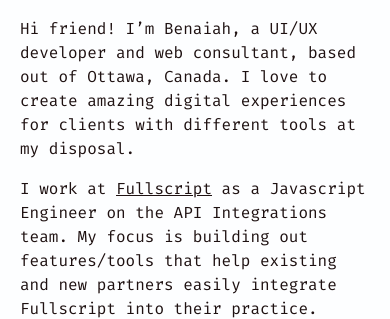
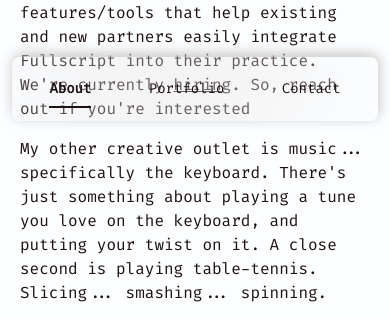
Before and after one commit to bambie1/gatsby-portfolio, a Gatsby site: page /about in a window 390 px wide. Shown: the part 719-1038 px from the top of the page. Built offline with nearby package versions, Linux system fonts and the light colour scheme; Gatsby itself is replaced by a stand-in of ours.

Commit message:
mobile navbar

```diff
--- a/src/components/Layout.js
+++ b/src/components/Layout.js
@@ -2,6 +2,8 @@ import React from "react";
 import { Link } from "gatsby";
 import "@fontsource/fira-code";
 import { StaticImage } from "gatsby-plugin-image";
+import { FontAwesomeIcon } from "@fortawesome/react-fontawesome";
+import { faMoon } from "@fortawesome/free-regular-svg-icons";
 
 const Layout = ({ children }) => {
   const linkStyle = `
@@ -20,6 +22,8 @@ const Layout = ({ children }) => {
             alt="Brand logo"
           />
         </Link>
+        <FontAwesomeIcon icon={faMoon} className="md:hidden text-2xl" />
+
         <ul className=" hidden md:flex gap-8">
           <li>
             <Link
@@ -52,7 +56,41 @@ const Layout = ({ children }) => {
       </nav>
 
       <div className=" container mx-auto px-5 w-full flex flex-col justify-between min-h-screen">
-        <main className="my-40">{children}</main>
+        <main className="my-28">
+          {children}
+
+          <div className="left-3 right-3 fixed h-16 backdrop-blur-3xl bottom-1 flex items-center px-3 rounded-lg shadow-3xl z-10 md:hidden">
+            <ul className="flex gap-8 h-[100%] w-[100%] text-sm items-center justify-evenly overflow-hidden">
+              <li>
+                <Link
+                  to="/about"
+                  className={linkStyle}
+                  activeClassName={activeStyle}
+                >
+                  About
+                </Link>
+              </li>
+              <li>
+                <Link
+                  to="/portfolio"
+                  className={linkStyle}
+                  activeClassName={activeStyle}
+                >
+                  Portfolio
+                </Link>
+              </li>
+              <li>
+                <Link
+                  to="/contact"
+                  className={linkStyle}
+                  activeClassName={activeStyle}
+                >
+                  Contact
+                </Link>
+              </li>
+            </ul>
+          </div>
+        </main>
 
         <footer>
           <p>Copyright {new Date().getFullYear()}</p>
--- a/src/pages/about.js
+++ b/src/pages/about.js
@@ -82,7 +82,7 @@ const AboutPage = () => {
             </div>
           </div>
 
-          <div className="flex items-center justify-center order-first md:order-2 mb-10 md:mb-0">
+          <div className="flex md:items-center justify-center order-first h-[200px] overflow-hidden items-start  justify-self-center rounded-[56px] md:h-auto md:rounded-none md:order-2 mb-10 md:mb-0">
             <StaticImage
               src="../images/profile.jpg"
               alt="Profile picture"
--- a/src/pages/contact.js
+++ b/src/pages/contact.js
@@ -23,7 +23,7 @@ const ContactPage = () => {
 
             <form className="grid gap-4 w-full place-items-start max-w-md mt-5">
               <input
-                class={inputStyle}
+                className={inputStyle}
                 type="text"
                 aria-label="E-mail address"
                 placeholder="E-mail address..."
--- a/tailwind.config.js
+++ b/tailwind.config.js
@@ -1,7 +1,11 @@
 module.exports = {
   content: ["./src/**/*.{html,js}"],
   theme: {
-    extend: {},
+    extend: {
+      boxShadow: {
+        "3xl": "1px -3px 14px #c4c4c4",
+      },
+    },
     colors: {
       transparent: "transparent",
       current: "currentColor",
```
